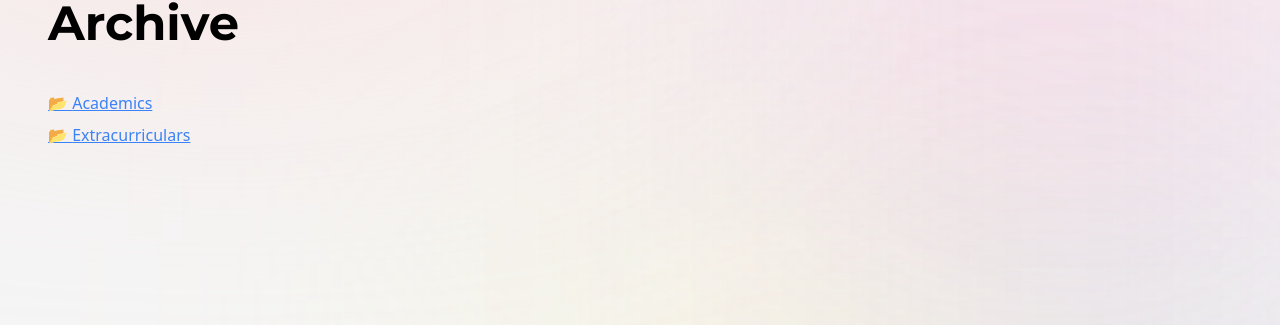
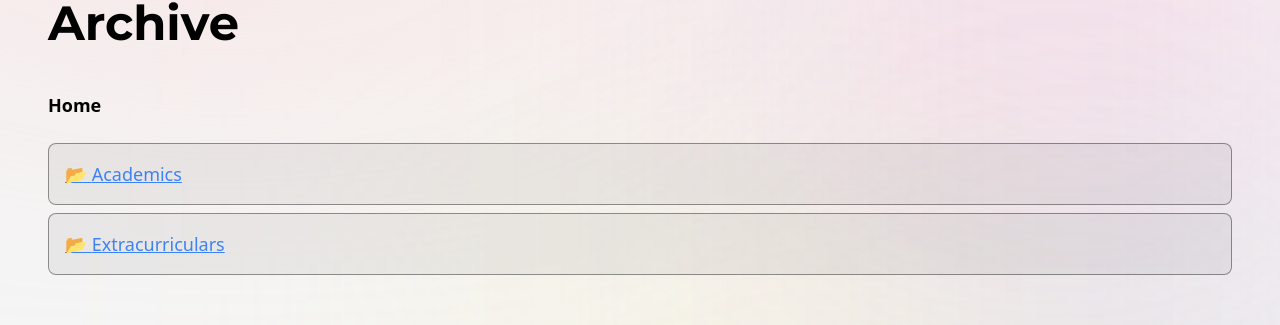
Before and after one commit to Not-Micah/ca_portfolio-, a Next.js app: page /archive in a window 1280 px wide. Shown: the part 242-567 px from the top of the page. Built offline with nearby package versions, Linux system fonts and the light colour scheme.

Commit message:
restyled ArchiveList.tsx!

```diff
--- a/app/archive/components/ArchiveList.tsx
+++ b/app/archive/components/ArchiveList.tsx
@@ -2,8 +2,49 @@
 
 import { archive } from "@/data";
 import { useSearchParams, useRouter } from "next/navigation";
+import { twMerge } from "tailwind-merge";
+import { Suspense } from "react";
 
-import { Suspense } from "react";
+const ArchiveListPath = () => {
+    const searchParams = useSearchParams();
+    const router = useRouter();
+
+    const path = searchParams.get("path") || "";
+
+    const handleBreadcrumbClick = (index: number) => {
+      const parts = path.split("/").filter(Boolean);
+      const newPath = parts.slice(0, index + 1).join("/");
+      router.push(`?path=${newPath}`);
+    };
+
+    const breadcrumbs = ["Home", ...path.split("/").filter(Boolean)];
+
+    return (
+      <div className="flex items-center gap-2 text-sm text-gray-600">
+        {breadcrumbs.map((breadcrumb, index) => (
+          <span key={index} className="flex items-center">
+            {index > 0 && <span className="mx-1">/</span>}
+            <button
+              onClick={() => handleBreadcrumbClick(index - 1)}
+              className={`
+                dynamic-text
+                ${
+                index === breadcrumbs.length - 1
+                  ? "text-black font-semibold"
+                  : "text-black/50 hover:underline"
+              }`}
+            >
+              {breadcrumb}
+            </button>
+          </span>
+        ))}
+      </div>
+    );
+  };
+
+
+const boxStyles = `p-4 border-[1px] border-black/40
+                    w-full rounded-lg backdrop-blur-[1px] bg-black/[5%]`
 
 const ArchiveListContent = () => {
   const searchParams = useSearchParams();
@@ -43,20 +84,21 @@ const ArchiveListContent = () => {
   return (
     <section className="max-w-max w-full mx-auto mt-[50px] mb-[120px] flex flex-col gap-y-6 padding">
       <h3 className="dynamic-heading font-title mb-5">Archive</h3>
+      <ArchiveListPath />
       <ul className="flex flex-col gap-y-2">
         {itemsToDisplay.map((item) => (
           <li key={item.title}>
             {item.type === "folder" ? (
               <button
                 onClick={() => handleFolderClick(item.title)}
-                className="text-blue-500 underline"
+                className={twMerge(boxStyles, `dynamic-text text-left text-blue-500 underline`)}
               >
                 📂 {item.title}
               </button>
             ) : (
               <button
                 onClick={() => handleFileClick(item.file)}
-                className="text-green-500 underline"
+                className={twMerge(boxStyles, `dynamic-text text-left text-green-500 underline`)}
               >
                 📄 {item.title}
               </button>
--- a/app/components/ProjectModal.tsx
+++ b/app/components/ProjectModal.tsx
@@ -51,7 +51,7 @@ const ProjectModal = () => {
 
         <div className="mt-2">
           <h3 className={sharedHeaderStyles}>Technologies</h3>
-          <div className="flex items-center gap-x-4 flex-wrap mt-2">
+          <div className="flex items-center gap-2 flex-wrap mt-2">
             {card?.card.tools?.map((item, index) => (
               <div
                 key={index}
```
